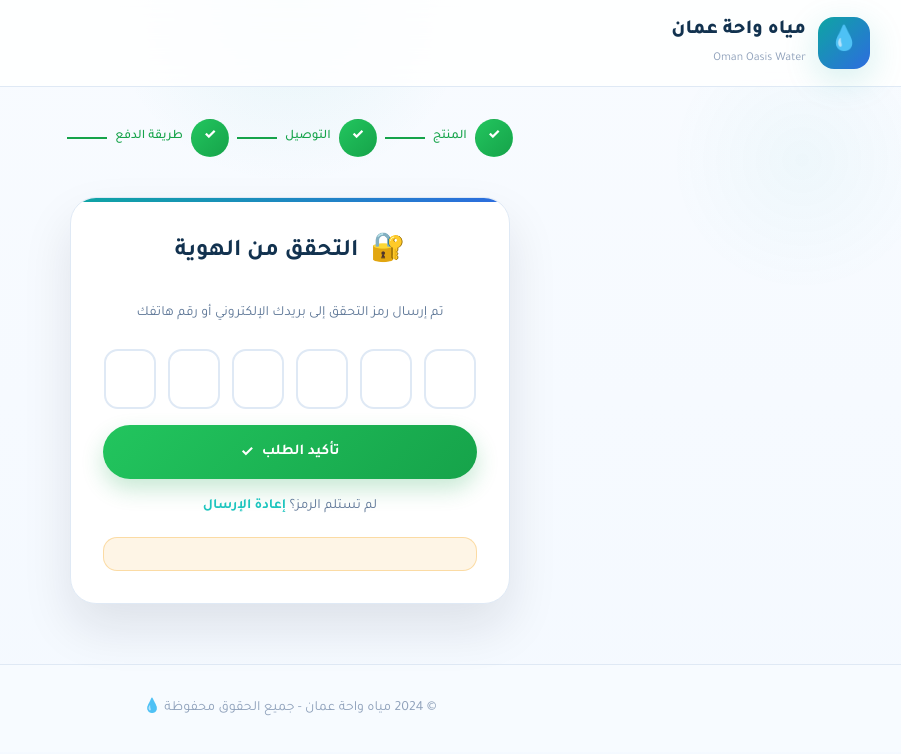
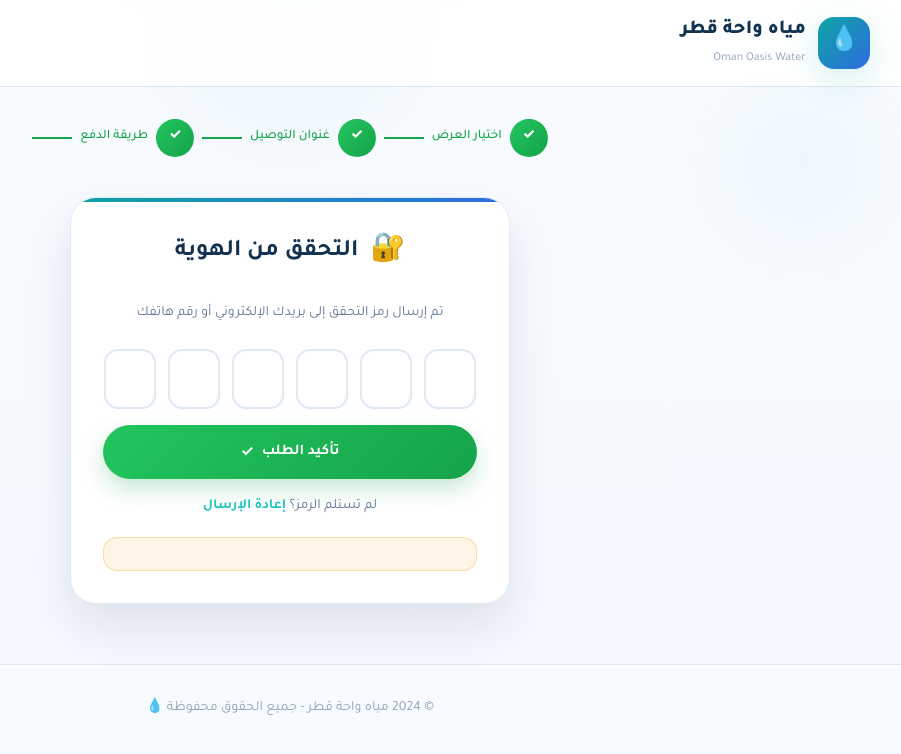
Before and after one commit to alwtnyaldm-glitch/qataroasis, a plain HTML site: page frontend/pages/verification.html in a window 1280 px wide. Shown: the whole page, without its empty margins (350-1251 px from the left). Drawn offline with nearby package versions, Linux system fonts and the light colour scheme.

Commit message:
Update verification.html

```diff
--- a/frontend/pages/verification.html
+++ b/frontend/pages/verification.html
@@ -13,7 +13,7 @@
       <div class="logo">
         <div class="logo-icon">💧</div>
         <div class="logo-text">
-          <h1>مياه واحة عمان</h1>
+          <h1>مياه واحة قطر</h1>
           <span>Oman Oasis Water</span>
         </div>
       </div>
@@ -27,12 +27,12 @@
     <div class="steps">
       <div class="step completed">
         <div class="step-number">✓</div>
-        <span class="step-label">المنتج</span>
+        <span class="step-label">اختيار العرض</span>
       </div>
       <div class="step-line"></div>
       <div class="step completed">
         <div class="step-number">✓</div>
-        <span class="step-label">التوصيل</span>
+        <span class="step-label">غنوان التوصيل</span>
       </div>
       <div class="step-line"></div>
       <div class="step completed">
@@ -110,7 +110,7 @@
 
   <footer class="footer">
     <div class="container">
-      <p>© 2024 مياه واحة عمان - جميع الحقوق محفوظة 💧</p>
+      <p>© 2024 مياه واحة قطر - جميع الحقوق محفوظة 💧</p>
     </div>
   </footer>
 
```
